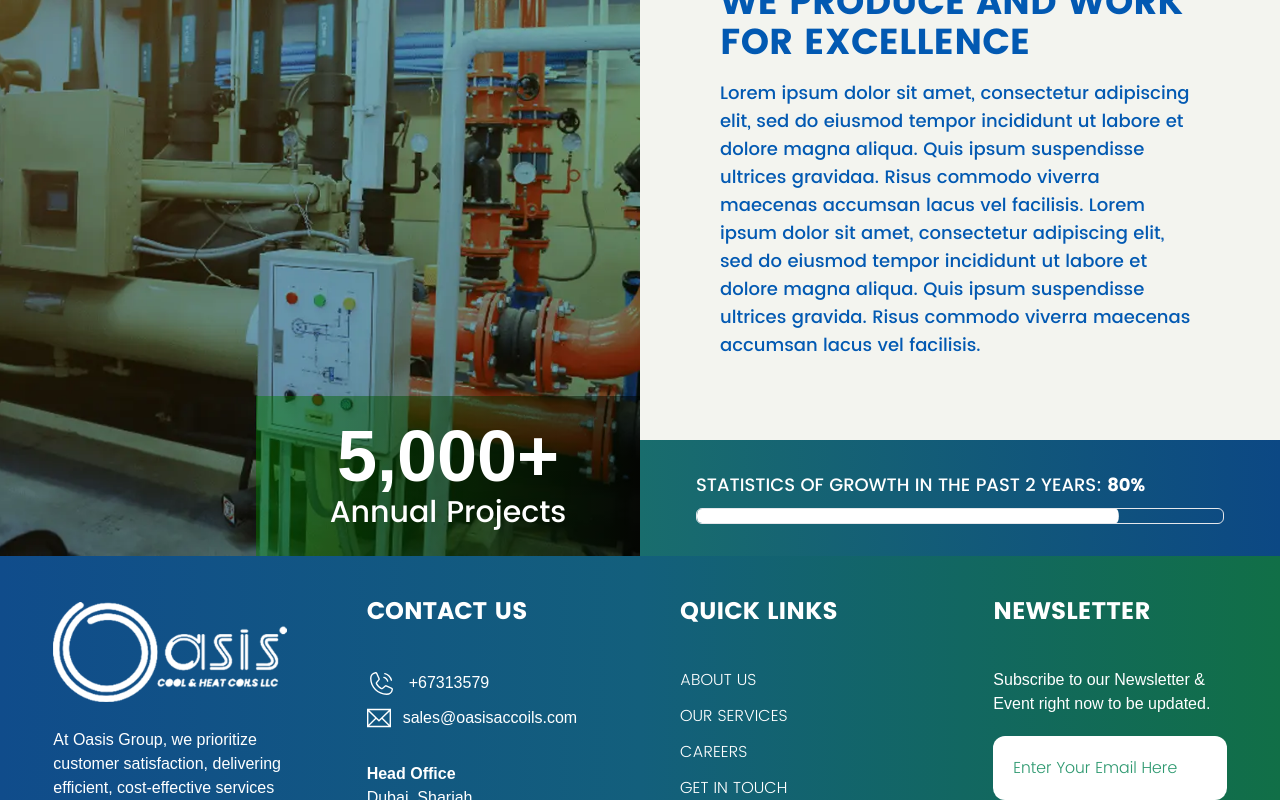
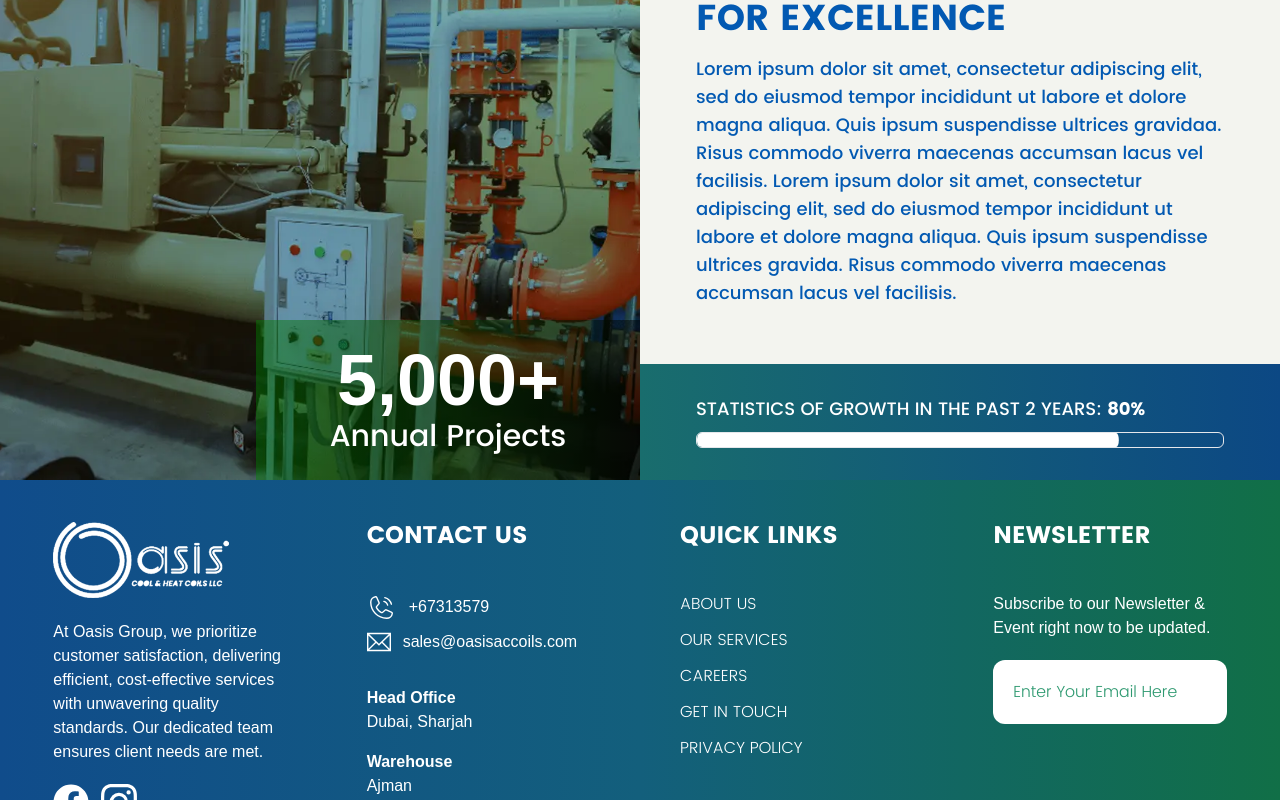
Before and after one commit to rashid-090/oasis, a React (Vite) app: page / in a window 1280 px wide. Shown: the part 2254-3054 px from the top of the page. Built offline with nearby package versions, Linux system fonts and the light colour scheme; a web font is replaced by a local one.

Commit message:
about us page done

```diff
--- a/src/components/footer/Footer.jsx
+++ b/src/components/footer/Footer.jsx
@@ -11,7 +11,7 @@ const Footer = () => {
     <footer className='w-full text-white bg-gradient-to-r from-[#104c8b] via-[#135f7c] to-[#116f47]'>
        <div className='w-11/12 mx-auto grid grid-cols-1 md:grid-cols-2 gap-y-10 md:gap-x-20 xl:grid-cols-4 py-10'>
           <div className='space-y-5'>
-            <img className='w-40 h-16 md:w-60 md:h-28 object-contain' src={logowht} alt="oasis" />
+            <Link to='/'><img className='w-40 h-16 md:w-44 md:h-20 object-contain' src={logowht} alt="oasis" /></Link>
             <p>At Oasis Group, we prioritize
               customer satisfaction, delivering
               efficient, cost-effective services
@@ -42,8 +42,8 @@ const Footer = () => {
           <div>
             <h3 className='text-lg md:text-2xl uppercase font-bold pb-5 xl:pb-10'>QUICK LINKS</h3>
             <ul className='text-base 2xl:text-xl font-light uppercase space-y-3'>
-              <li className='underline-hover-effect2 w-fit'><Link to='/'>about us</Link></li>
-              <li className='underline-hover-effect2 w-fit'><Link to='/'>our services</Link></li>
+              <li className='underline-hover-effect2 w-fit'><Link to='/about-us'>about us</Link></li>
+              <li className='underline-hover-effect2 w-fit'><Link to='/services'>our services</Link></li>
               <li className='underline-hover-effect2 w-fit'><Link to='/'>careers</Link></li>
               <li className='underline-hover-effect2 w-fit'><Link to='/'>get in touch</Link></li>
               <li className='underline-hover-effect2 w-fit'><Link to='/'>privacy policy</Link></li>
--- a/src/pages/home/index.jsx
+++ b/src/pages/home/index.jsx
@@ -66,7 +66,7 @@ const HomePage = () => {
               </div>
               {/*  */}
               <div>
-                <div className='p-5 xl:p-20 flex flex-col gap-y-2 xl:gap-y-4'>
+                <div className='p-5 xl:p-14 flex flex-col gap-y-2 xl:gap-y-4'>
                   <h3 className='text-lg xl:text-3xl'>Why Choose Us?</h3>
                   <h2 className='text-xl xl:text-4xl font-bold'>WE PRODUCE AND WORK FOR EXCELLENCE</h2>
                   <p className='text-sm xl:text-lg font-medium'>Lorem ipsum dolor sit amet, consectetur adipiscing elit, sed do
```
